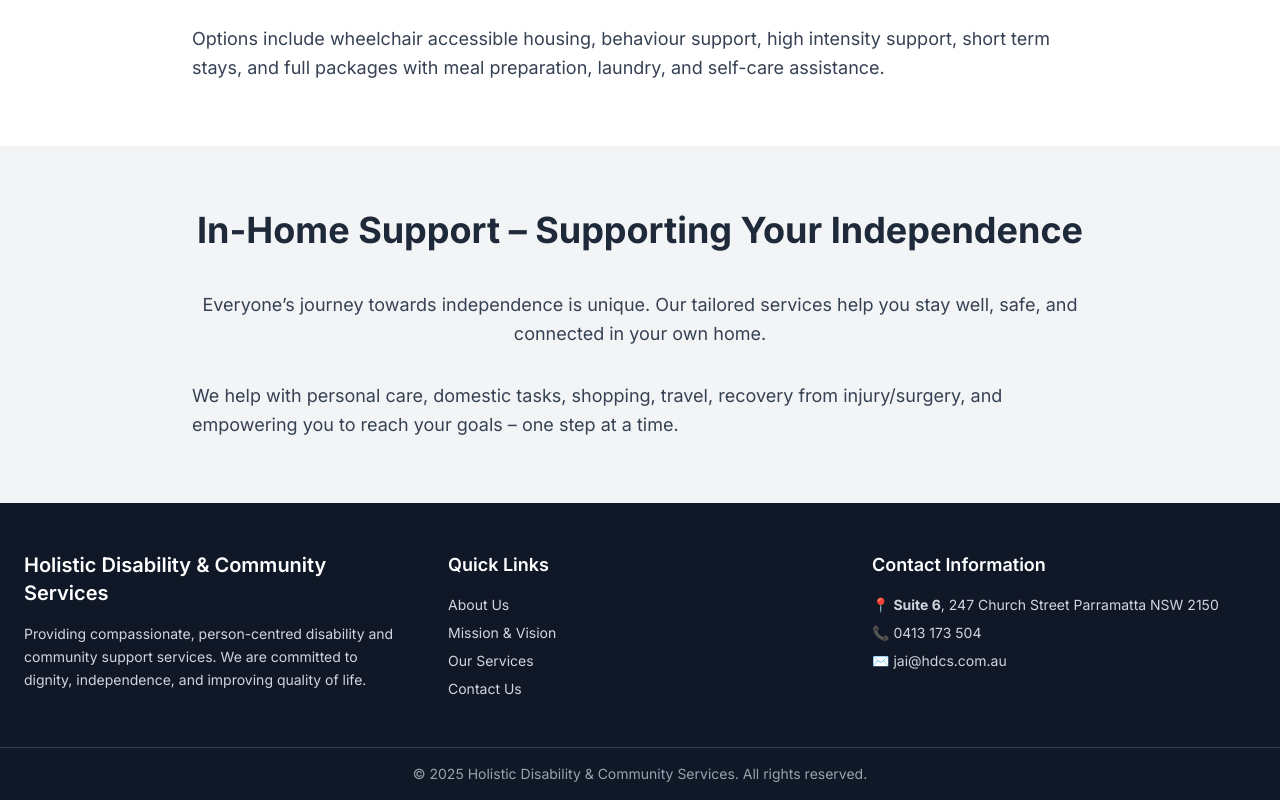
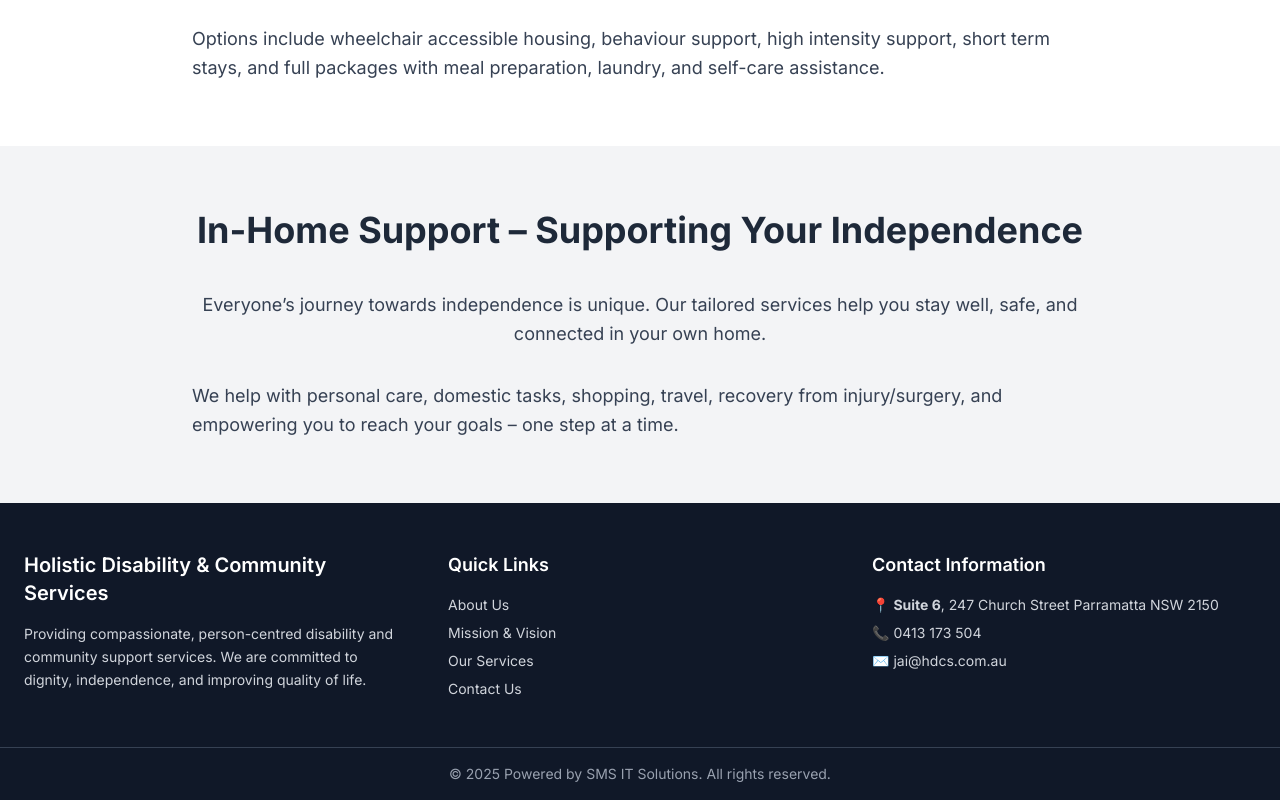
Before and after one commit to Abhayshah020/hdcs, a Next.js app: page / in a window 1280 px wide. Shown: the part 3437-4237 px from the top of the page. Built offline with nearby package versions, Linux system fonts and the light colour scheme.

Commit message:
added the sms it solutions at footer

```diff
--- a/components/footer.tsx
+++ b/components/footer.tsx
@@ -70,7 +70,9 @@ export default function Footer() {
             {/* Bottom Bar */}
             <div className="border-t border-gray-700">
                 <div className="max-w-7xl mx-auto px-6 py-4 text-center text-sm text-gray-400">
-                    © {new Date().getFullYear()} Holistic Disability & Community Services. All rights reserved.
+                    <a href="https://smsitsolutions.com.au/" className="max-w-7xl mx-auto px-6 py-4 text-center text-sm text-gray-400">
+                        © {new Date().getFullYear()} Powered by SMS IT Solutions. All rights reserved.
+                    </a>
                 </div>
             </div>
 
```
